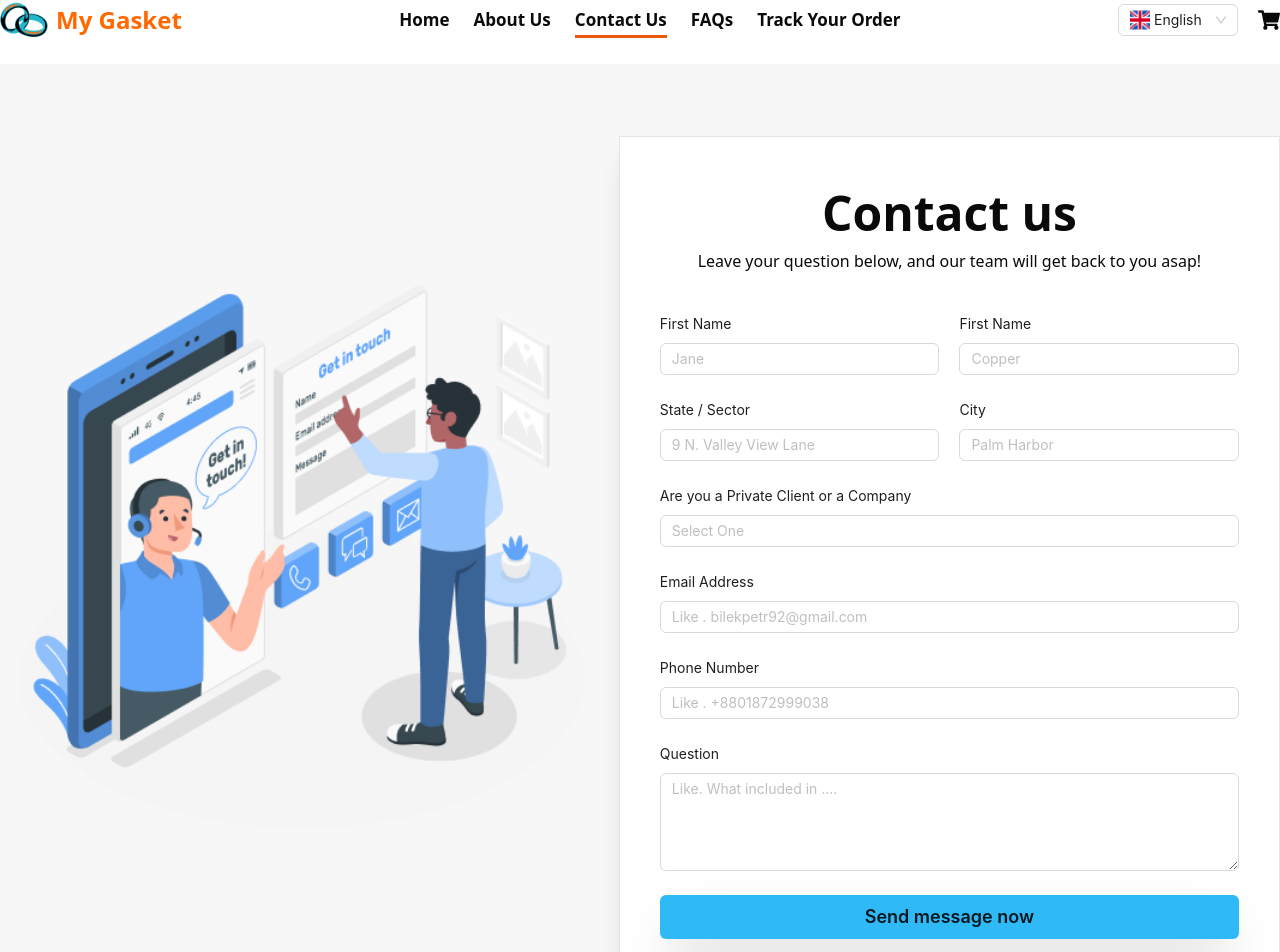
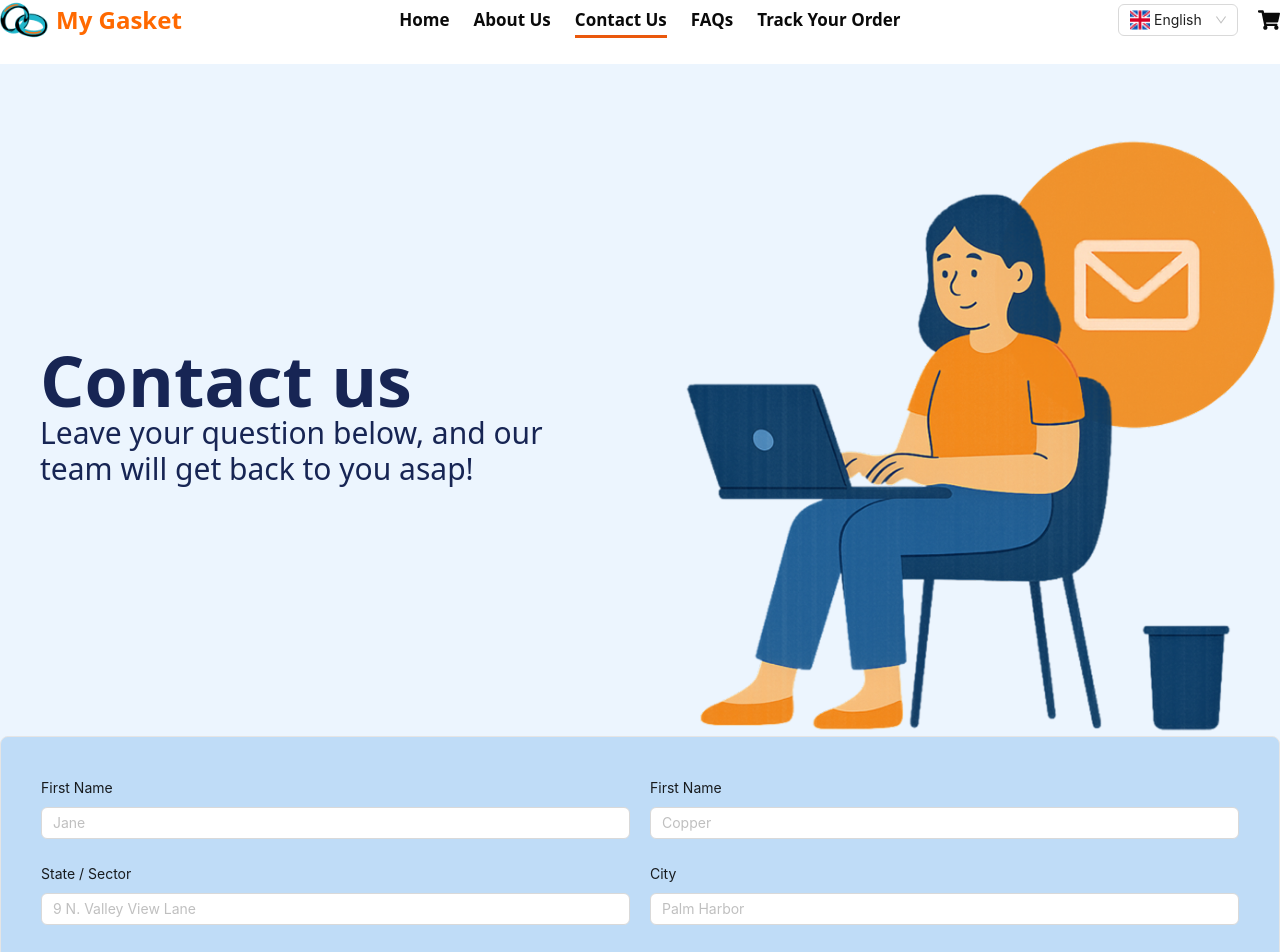
Before and after one commit to shukumar-542/my-gasket, a Next.js app: page /contact-us in a window 1280 px wide. Shown: the part 24-976 px from the top of the page. Built offline with nearby package versions, Linux system fonts and the light colour scheme.

Commit message:
Enhancement my gasked about us page

```diff
--- a/src/app/(withCommonLayout)/contact-us/page.tsx
+++ b/src/app/(withCommonLayout)/contact-us/page.tsx
@@ -1,20 +1,30 @@
-"use client"
+"use client";
 import React from "react";
-import img from "../../../assets/contact.png";
+import img from "../../../assets/contact-us.png";
 import Image from "next/image";
 import { Form, Input } from "antd";
 import TextArea from "antd/es/input/TextArea";
 
 const ContactUsPage = () => {
   return (
-    <div className="container mx-auto mt-20">
-      <div className="md:flex items-center justify-between py-20">
-        <div className="w-full">
+    <div className="bg-[#ECF5FE]">
+      <div className="container mx-auto md:mt-20">
+        <div className=" md:py-20">
+          <div className="md:flex justify-between items-center">
+            <div className=" flex  justify-center items-center h-[600px] md:w-1/2 px-10">
+              <div>
+                <p className="text-5xl md:text-[70px] font-bold text-[#172554]">
+                  Contact us
+                </p>
+                <p className="text-3xl mb-10 text-[#172554]">
+                  Leave your question below, and our team will get back to you
+                  asap!
+                </p>
+              </div>
+            </div>
             <Image src={img} height={600} width={600} alt="img" />
           </div>
-        <div className=" w-full border p-10 bg-white shadow-xl">
-          <p className="text-[48px] font-bold text-center">Contact us</p>
-          <p className="text-center mb-10">Leave your question below, and our team will get back to you asap!</p>
+          <div className=" w-full border p-10 bg-[#BFDCF7] rounded-md shadow-xl">
             <Form layout="vertical">
               <div className="md:flex justify-between items-center gap-5">
                 <Form.Item label="First Name" className="w-full">
@@ -26,13 +36,19 @@ const ContactUsPage = () => {
               </div>
               <div className="md:flex justify-between items-center gap-5">
                 <Form.Item label="State / Sector" className="w-full">
-                <Input placeholder="9 N. Valley View Lane " className="w-full" />
+                  <Input
+                    placeholder="9 N. Valley View Lane "
+                    className="w-full"
+                  />
                 </Form.Item>
                 <Form.Item label="City" className="w-full">
                   <Input placeholder="Palm Harbor" />
                 </Form.Item>
               </div>
-            <Form.Item label=" Are you a Private Client or a Company" className="w-full">
+              <Form.Item
+                label=" Are you a Private Client or a Company"
+                className="w-full"
+              >
                 <Input placeholder="Select One" />
               </Form.Item>
               <Form.Item label="Email Address" className="w-full">
@@ -44,8 +60,13 @@ const ContactUsPage = () => {
               <Form.Item label="Question" className="w-full">
                 <TextArea placeholder="Like. What included in ...." rows={4} />
               </Form.Item>
-              <button className="bg-[#30B9F7] w-full py-2 font-semibold text-[18px] rounded-sm shadow-2xl">Send message now</button>
+              <div className="flex justify-center">
+                <button className="bg-[#172554] text-white px-5  py-2 font-semibold text-[18px] rounded-sm shadow-2xl">
+                  Send message now
+                </button>
+              </div>
             </Form>
+          </div>
         </div>
       </div>
     </div>
```
Also changed, not shown: src/assets/contact-us.png (added). Lines whose indentation alone changed are shown as unchanged.
